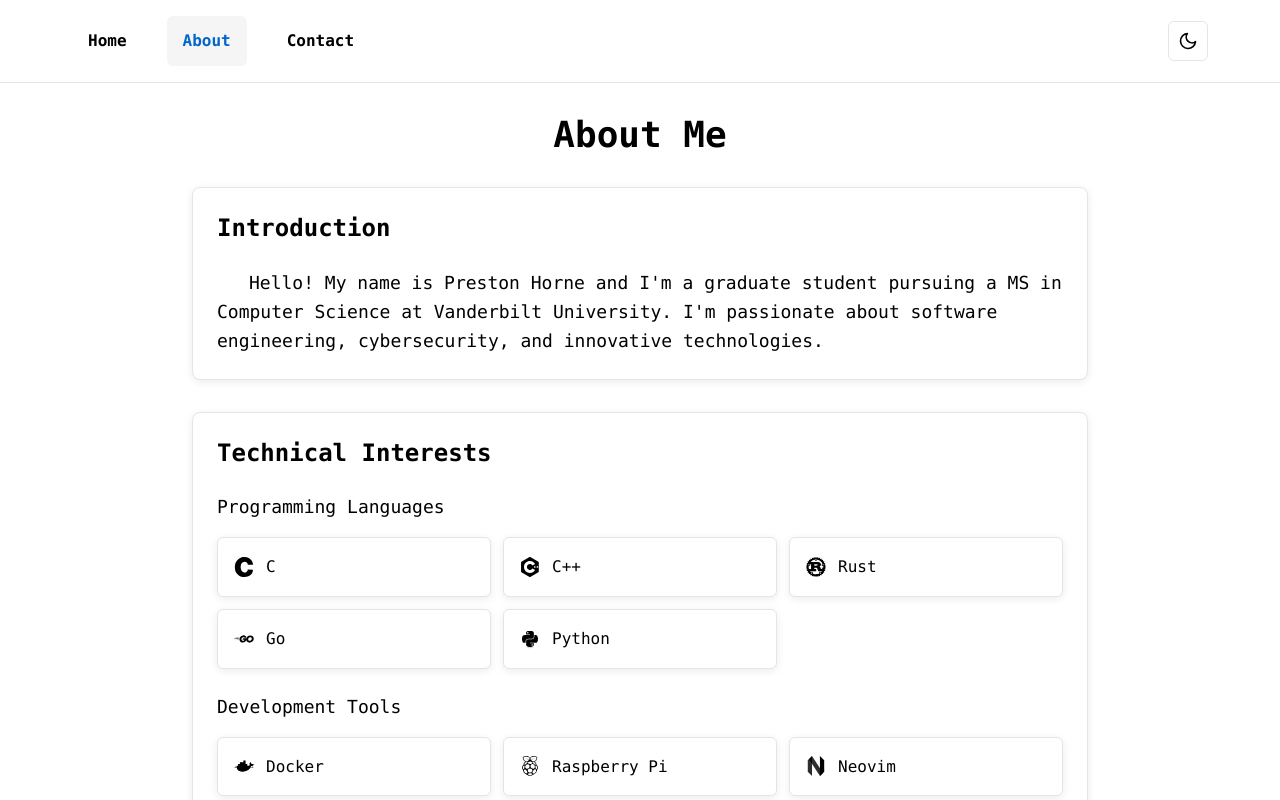
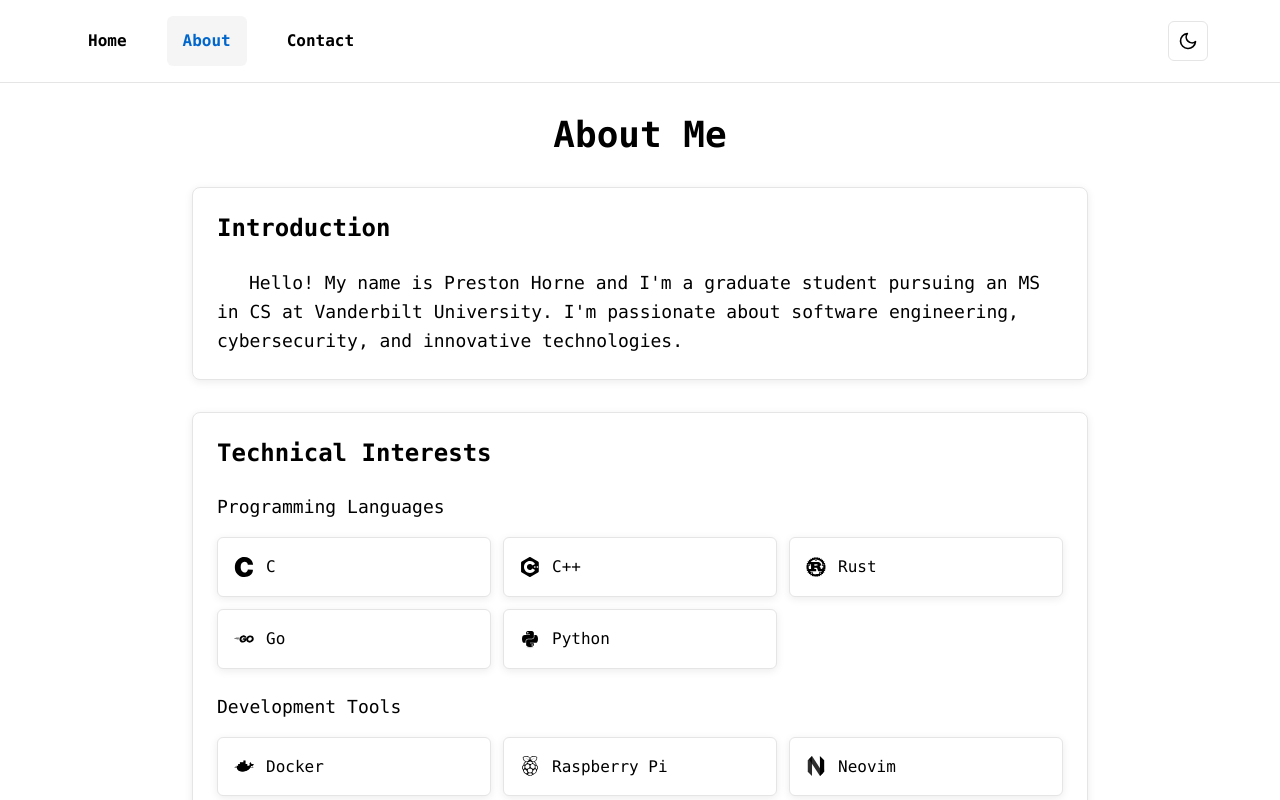
Before and after one commit to prestonmhorne/website, a Next.js app: page /about in a window 1280 px wide. Shown: the top 800 px of the page. Built offline with nearby package versions, Linux system fonts and the light colour scheme.

Commit message:
about desc

```diff
--- a/src/app/about/page.tsx
+++ b/src/app/about/page.tsx
@@ -82,7 +82,7 @@ export default function About() {
         <section className="card">
           <h2 className="text-2xl font-semibold mb-6">Introduction</h2>
             <p className="indent-8 text-lg leading-relaxed">
-              Hello! My name is Preston Horne and I'm a graduate student pursuing a MS in Computer Science at Vanderbilt University.
+              Hello! My name is Preston Horne and I'm a graduate student pursuing an MS in CS at Vanderbilt University.
               I'm passionate about software engineering, cybersecurity, and innovative technologies.
             </p>
         </section>
```
